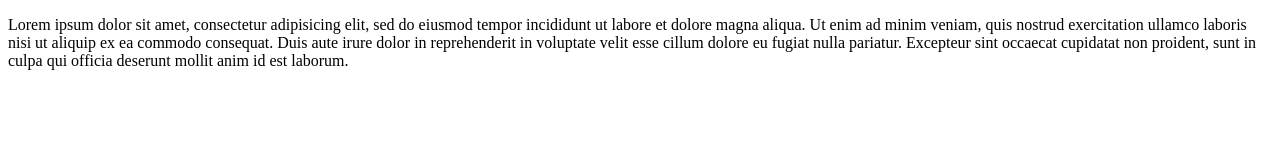
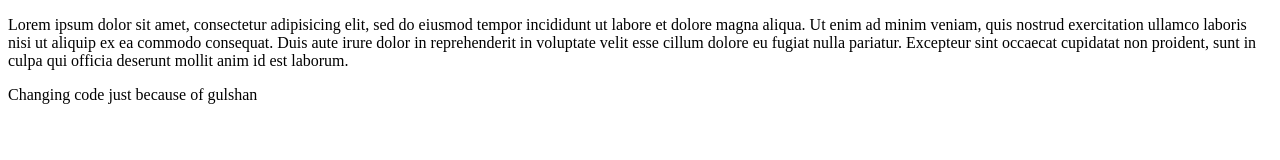
Before and after one commit to ashwani65/git-training, a plain HTML site: page index.html in a window 1280 px wide. Drawn offline with Linux system fonts and the light colour scheme.

Commit message:
Update index.html

```diff
--- a/index.html
+++ b/index.html
@@ -10,5 +10,6 @@
 	consequat. Duis aute irure dolor in reprehenderit in voluptate velit esse
 	cillum dolore eu fugiat nulla pariatur. Excepteur sint occaecat cupidatat non
 	proident, sunt in culpa qui officia deserunt mollit anim id est laborum.</p>
+	<p> Changing code just because of gulshan </p>
 </body>
 </html>
```
